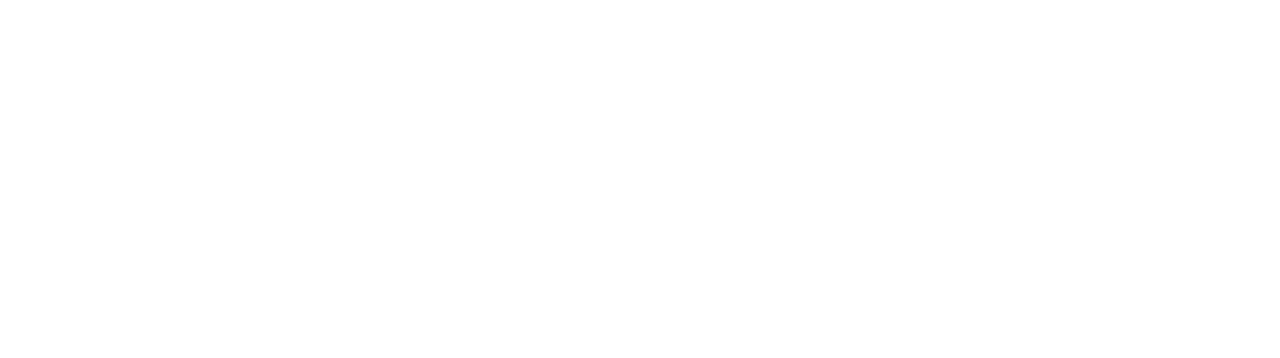
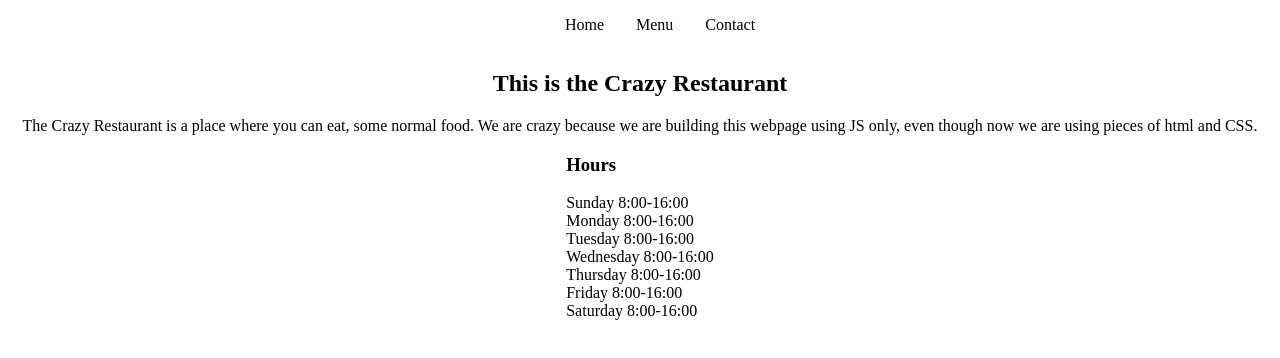
Before and after one commit to Eroth97/Restaurant-Page, a website built with webpack: page dist/index.html in a window 1280 px wide. Built offline with nearby package versions, Linux system fonts and the light colour scheme.

```diff
--- a/dist/index.html
+++ b/dist/index.html
@@ -5,9 +5,35 @@
   <meta http-equiv="X-UA-Compatible" content="IE=edge">
   <meta name="viewport" content="width=device-width, initial-scale=1.0">
   <title>Restaurant Page</title>
+  <link rel="stylesheet" href="style.css">
   <script src="./main.js"></script>
 </head>
 <body>
+  <header>
+      <ul>
+        <li>Home</li>
+        <li>Menu</li>
+        <li>Contact</li>
+      </ul>
+  </header>
 
+  <div id="content">
+    <h2>This is the Crazy Restaurant</h2>
+    <div class="presentation">
+      The Crazy Restaurant is a place where you can eat, some normal food. We are crazy because we are building this webpage using JS only, even though now we are using pieces of html and CSS.
+    </div>
+    <div class="hours">
+      <h3>Hours</h3>
+      <ul>
+        <li>Sunday 8:00-16:00</li>
+        <li>Monday 8:00-16:00</li>
+        <li>Tuesday 8:00-16:00</li>
+        <li>Wednesday 8:00-16:00</li>
+        <li>Thursday 8:00-16:00</li>
+        <li>Friday 8:00-16:00</li>
+        <li>Saturday 8:00-16:00</li>
+      </ul>
+    </div>
+  </div>
 </body>
 </html>
--- /dev/null
+++ b/dist/style.css
@@ -0,0 +1,21 @@
+header ul{
+  list-style: none;
+  display: flex;
+  justify-content: center;
+}
+
+header li{
+  margin-left: 1rem;
+  margin-right: 1rem;
+}
+
+#content{
+  display: flex;
+  flex-direction: column;
+  align-items: center;
+}
+
+.hours ul{
+  list-style: none;
+  padding: 0;
+}
```
